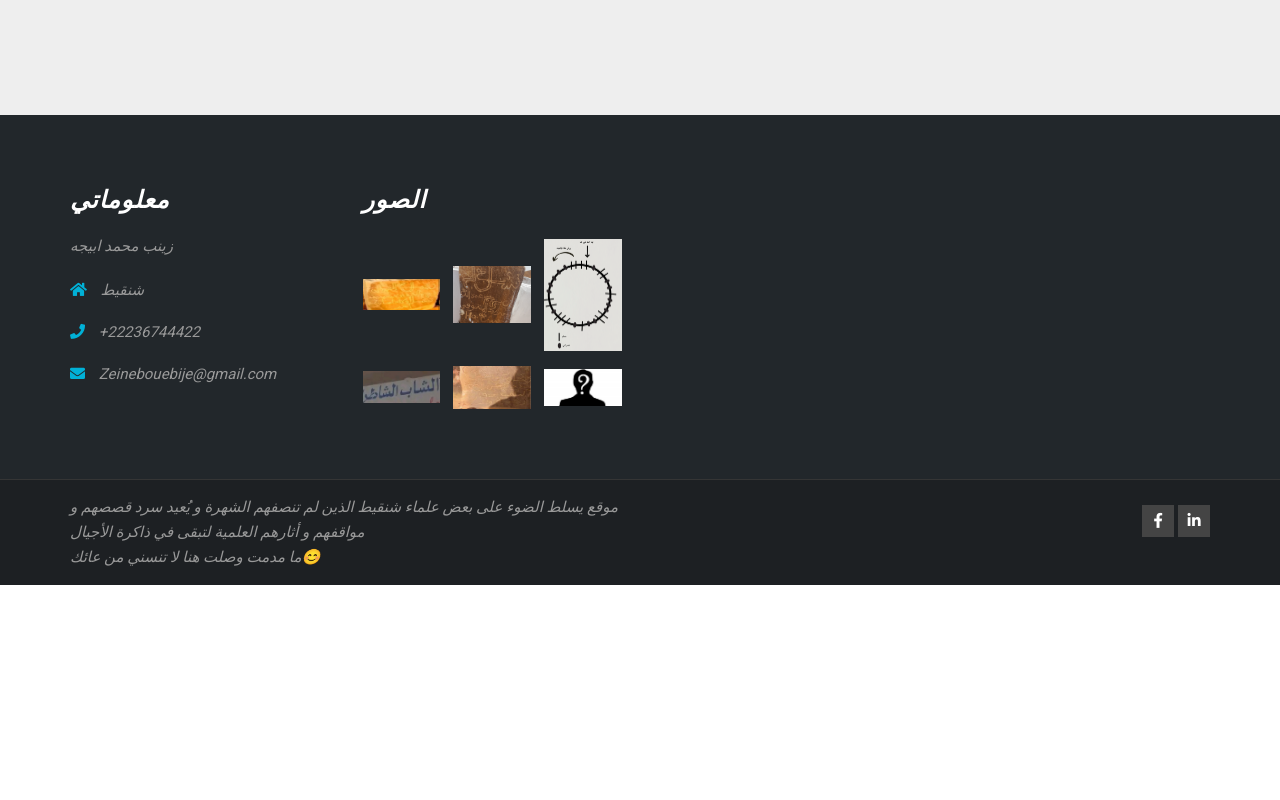
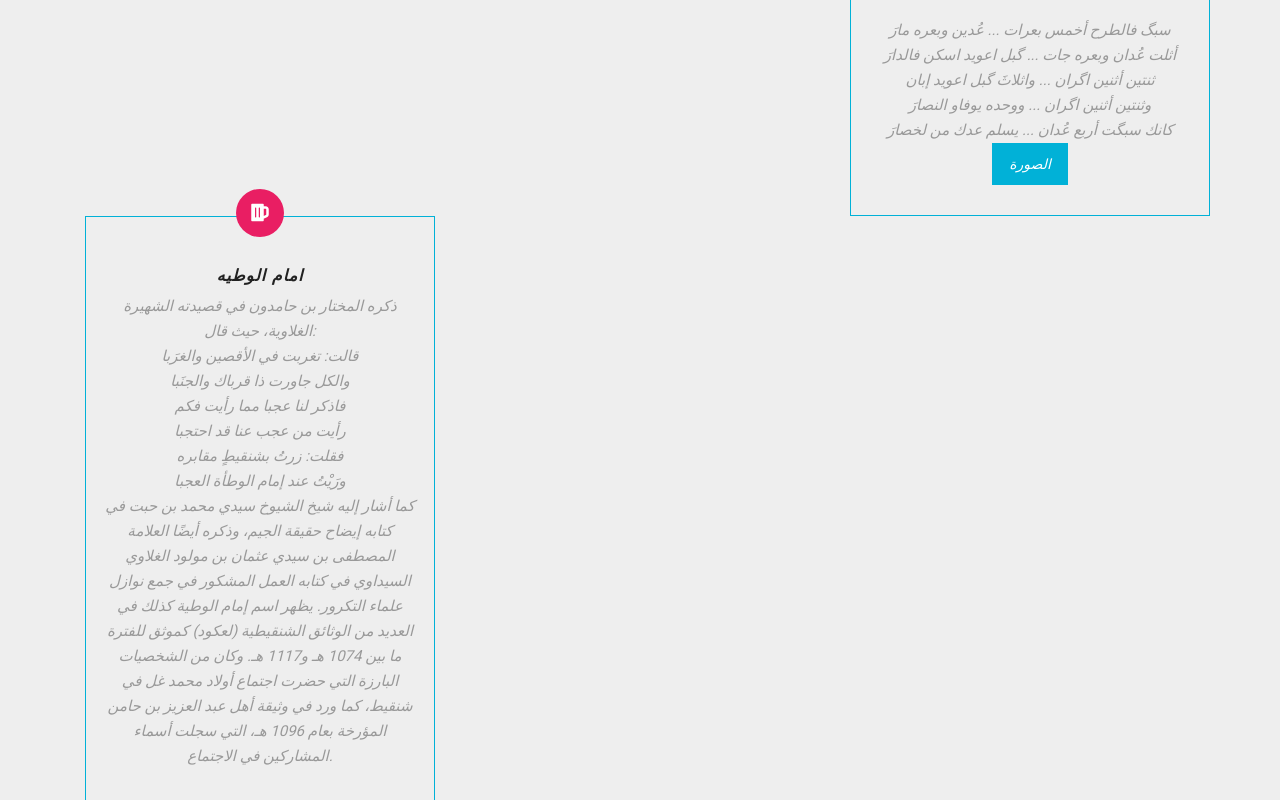
Before and after one commit to zeinebouebije-37/Des-rudits-de-Chinguitty, a plain HTML site: page index.html in a window 1280 px wide. Shown: the part 3541-4341 px from the top of the page. Before the commit the page ends 4126 px from the top, so only its background shows below. Drawn offline with nearby package versions, Linux system fonts and the light colour scheme.

Commit message:
Add files via upload

```diff
--- a/index.html
+++ b/index.html
@@ -265,6 +265,31 @@
                           </div>
                       </div>
                   </div>
+                </div>
+                  <div class="col-md-4 col-sm-6 col-xs-12">
+                  <div class="courses-wrap">
+                      <div class="thumb">
+                          <img src="assets/img/امام الوطيه..jpeg" alt="">
+                          <div class="courses-price">
+                              <p class="years">امام الوطيه</p>
+                              <span class="price">7</span>
+                          </div>
+                      </div>
+                      <div class="course-detail-wrap">
+                          <div class="teacher-wrap">
+                              <span class="course-instructor">من<a > صفحة م. محمد الأمين بن الغلام بن حبت</a> <a  ></a></span>
+                              <img src="assets/img/courses/profile img.png" alt="">
+                          </div>
+                          <div class="course-content">
+                              <h3><a >امام الوطيه</a></h3>
+                              <p>
+                               يعد قبر إمام الوطية أحد أشهر القبور في مقبرة شنقيط وأكثرها زيارة. يتميز القبر بشاهد عليه أثر قدم صبي صغير (وطية إيشير)، ومن هذا الأثر جاء اللقب "إمام الوطية".
+
+                                وهو أحد أئمة مسجد شنقيط العتيق، وقد اشتهر بين سكان المدينة بعلمه وصلاحه.
+                              </p>
+                          </div>
+                      </div>
+                  </div>
               </div>
             </div>
         </div>
@@ -379,6 +404,7 @@
                         </p>
                   </div>
               </div>
+
               <div class="col-md-4 col-sm-6 col-xs-12">
                 <div class="activity-item">
                     <div class="icon thred-color">
@@ -409,6 +435,36 @@
                     <a   class="btn btn-rm btn-common" href="assets/img/courses/razgagame.png" target="_blank">الصورة</a>
                 </div>
             </div>
+           </div>
+            <div class="col-md-4 col-sm-6 col-xs-12">
+                  <div class="activity-item">
+                      <div class="icon thred-color">
+                          <i class="fa fa-beer"></i>
+                      </div>
+                      <h3>امام الوطيه</h3>
+                      <p> ذكره المختار بن حامدون في قصيدته الشهيرة الغلاوية، حيث قال:
+                         <i><br>
+                        قالت: تغربت في الأقصين والغرَبا
+                         <i><br>
+                         والكل جاورت ذا قرباك والجنَبا
+                         <i><br>
+                           فاذكر لنا عجبا مما رأيت فكم
+                            <i><br>
+                           رأيت من عجب عنا قد احتجبا
+                            <i><br>
+
+                         فقلت: زرتُ بشنقيطٍ مقابره
+                          <i><br>
+                          ورَيْتُ عند إمام الوطأة العجبا
+                           <i><br>
+                               كما أشار إليه شيخ الشيوخ سيدي محمد بن حبت في كتابه إيضاح حقيقة الجيم، وذكره أيضًا العلامة المصطفى بن سيدي عثمان بن مولود الغلاوي السيداوي في كتابه العمل المشكور في جمع نوازل علماء التكرور.
+
+                             يظهر اسم إمام الوطية كذلك في العديد من الوثائق الشنقيطية (لعكود) كموثق للفترة ما بين 1074 هـ و1117 هـ. وكان من الشخصيات البارزة التي حضرت اجتماع أولاد محمد غل في شنقيط، كما ورد في وثيقة أهل عبد العزيز بن حامن المؤرخة بعام 1096 هـ، التي سجلت أسماء المشاركين في الاجتماع.
+
+
+                        </p>
+                  </div>
+              </div>
           </div>
       </div>
   </section>
@@ -452,7 +508,7 @@
               <a  title="لعبة ولد رازكه"><img src="assets/img/courses/razgagame.png" alt=""></a>
               <a  title="الشاب الشاطر"><img src="assets/img/courses/chab chatre.png" alt=""></a>
               <a  title="عنفار"><img src="assets/img/courses/anvar.png" alt=""></a>
-              <a  title="صورة غير متوفرة"><img src="assets/img/courses/download.png" alt=""></a>
+              <a  title="امام الوطية"><img src="assets/img/امام الوطيه.jpeg" alt=""></a>
             </div>
           </div><!-- Footer Widget Ends -->
         </div><!-- Row Ends -->
@@ -465,7 +521,7 @@
             <div class="col-md-6  col-sm-6">
 
               موقع يسلط الضوء على بعض علماء شنقيط الذين لم تنصفهم الشهرة و يُعيد سرد قصصهم و مواقفهم و أثارهم العلمية لتبقى في ذاكرة الأجيال
-              <br>ما مدمت وصلت هنا لا تنسني من عائك😊
+              <br>ما دمت وصلت هنا لا تنسني من دعائك😊
             </div>
             <div class="col-md-6  col-sm-6">
               <div class="bottom-social-icons pull-right">
```
Also changed, not shown: 1 other file.
